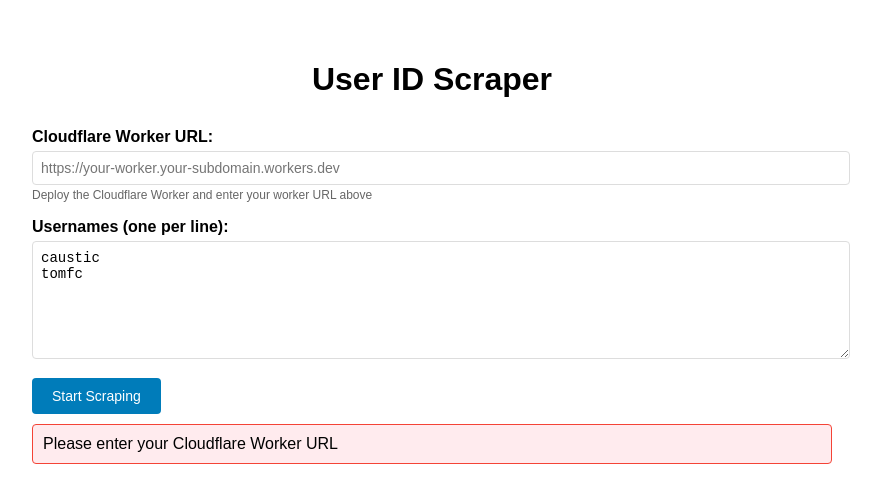
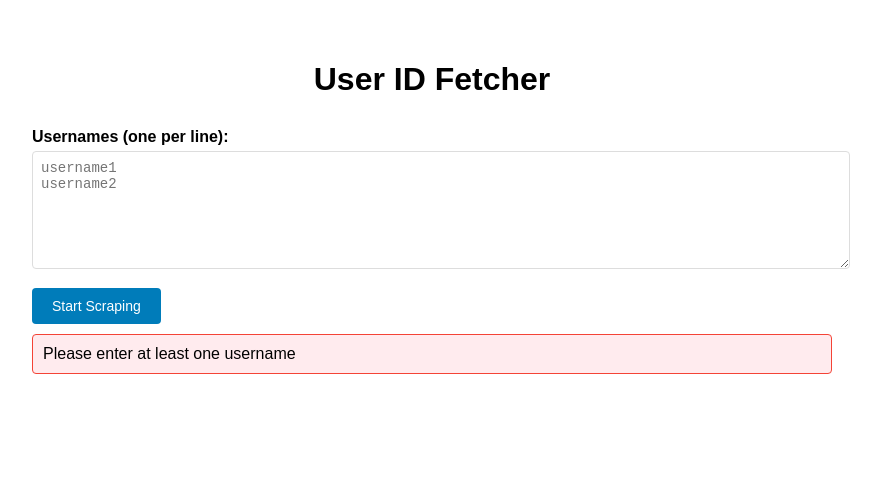
Before and after one commit to tomfc23/id-fetcher, a plain HTML site: page index.html in a window 1280 px wide. Both pictures are taken after a click on the button "Start Scraping". Shown: the whole page, without its empty margins (208-1089 px from the left). Drawn offline with Linux system fonts and the light colour scheme.

Commit message:
Update index.html

```diff
--- a/index.html
+++ b/index.html
@@ -3,7 +3,7 @@
 <head>
     <meta charset="UTF-8">
     <meta name="viewport" content="width=device-width, initial-scale=1.0">
-    <title>User ID Scraper</title>
+    <title>ID Fetcher</title>
     <style>
         body {
             font-family: Arial, sans-serif;
@@ -160,18 +160,13 @@
     </style>
 </head>
 <body>
-    <h1>User ID Scraper</h1>
+    <h1>User ID Fetcher</h1>
 
-    <div class="form-group">
-        <label for="workerUrl">Cloudflare Worker URL:</label>
-        <input type="text" id="workerUrl" placeholder="https://your-worker.your-subdomain.workers.dev">
-        <small>Deploy the Cloudflare Worker and enter your worker URL above</small>
-    </div>
+    <input type="hidden" id="workerUrl" value="https://id-fetcher.tommyek67.workers.dev/">
 
     <div class="form-group">
         <label for="usernames">Usernames (one per line):</label>
-        <textarea id="usernames" placeholder="caustic&#10;tomfc&#10;username3">caustic
-tomfc</textarea>
+        <textarea id="usernames" placeholder="username1&#10;username2"></textarea>
     </div>
 
     <button onclick="startScraping()">
@@ -317,23 +312,11 @@ tomfc</textarea>
         async function startScraping() {
             if (isScrapingActive) return;
 
-            const workerUrl = document.getElementById('workerUrl').value.trim();
+            const workerUrl = document.getElementById('workerUrl').value; // No need to trim or validate
             const usernamesText = document.getElementById('usernames').value.trim();
             const button = document.querySelector('button');
             const buttonText = document.getElementById('buttonText');
             const progressContainer = document.getElementById('progressContainer');
-
-            if (!workerUrl) {
-                updateStatus('Please enter your Cloudflare Worker URL', 'error');
-                return;
-            }
-
-            try {
-                new URL(workerUrl);
-            } catch (e) {
-                updateStatus('Please enter a valid Cloudflare Worker URL', 'error');
-                return;
-            }
 
             if (!usernamesText) {
                 updateStatus('Please enter at least one username', 'error');
```
